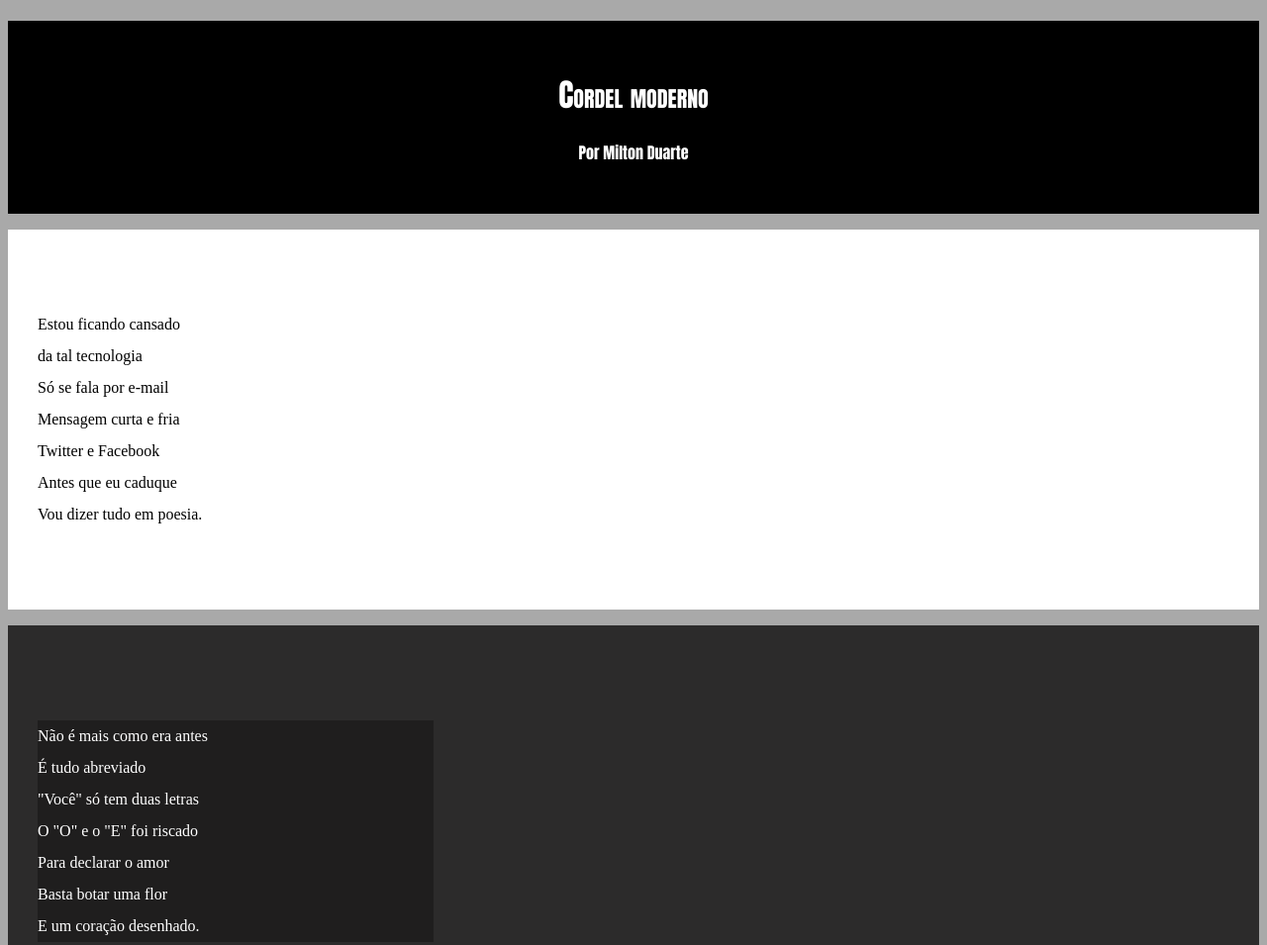
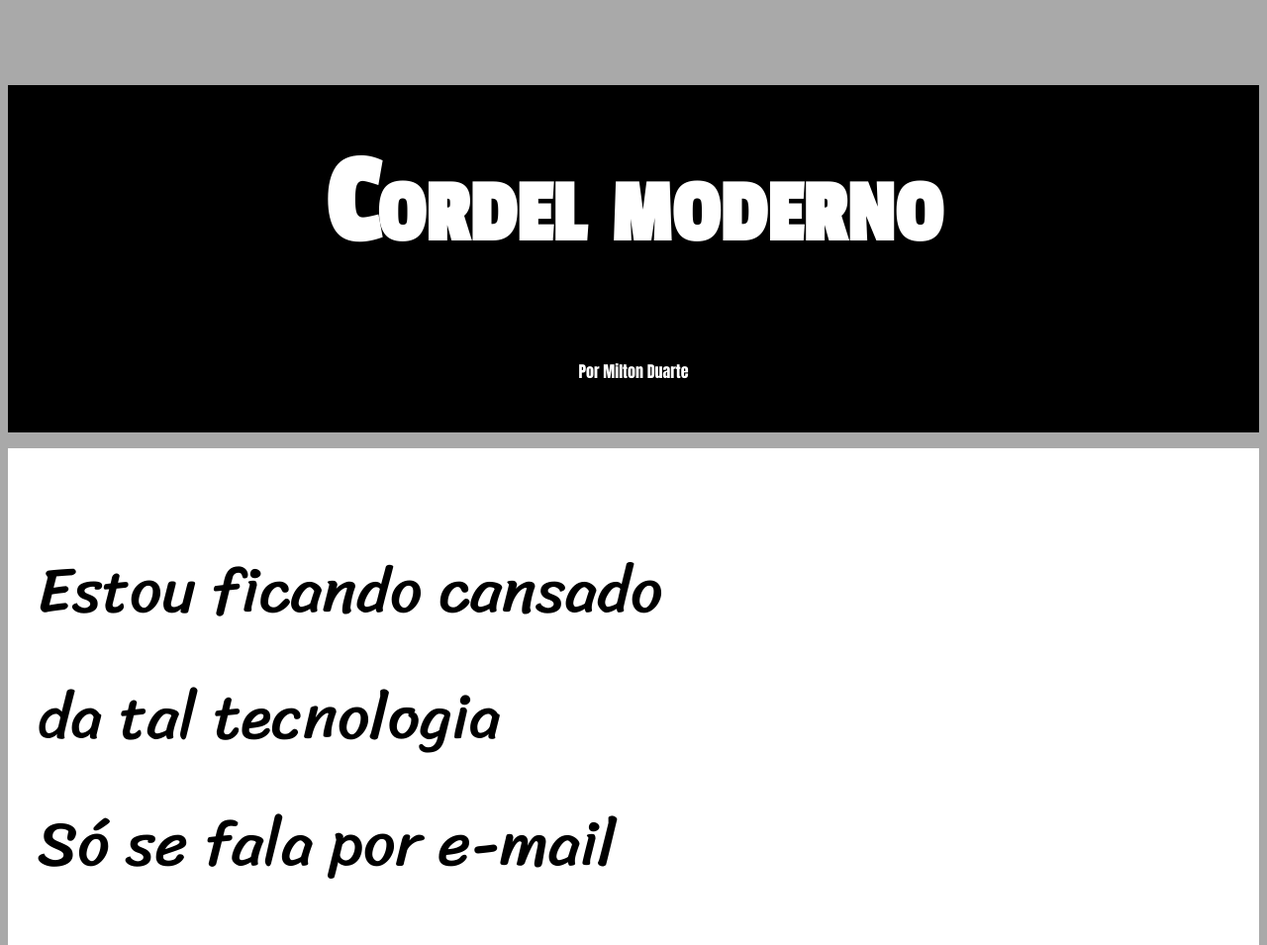
Before and after one commit to GabrielPereira96/html-css2, a plain HTML site: page exercicios/Projeto-cordel/cordel.html in a window 1280 px wide. Shown: the top 955 px of the page at 99% size. Drawn offline with Linux system fonts and the light colour scheme.

Commit message:
atualização de estilos

```diff
--- a/exercicios/Projeto-cordel/style.css
+++ b/exercicios/Projeto-cordel/style.css
@@ -1,5 +1,14 @@
 @charset "UTF-8"
 ;
+@import url('https://fonts.googleapis.com/css2?family=Passion+One&family=Sriracha&display=swap');
+  @import url('https://fonts.googleapis.com/css2?family=Passion+One&display=swap');
+
+:root {
+    --fonte1: Verdana, Geneva, Tahoma, sans-serif;
+    --fonte2: 'Passion One', cursive;
+    --fonte3: 'Sriracha', cursive;
+
+}
 {
     margin: 0px;
     padding: 0px;
@@ -7,6 +16,7 @@
 html, body {
     min-width: 100vh;
     background-color: darkgray;
+    font-family: var(--fonte1);
 }
 header{
     background-color: black;
@@ -29,7 +39,10 @@ footer {
 }
 header h1{
     padding-top: 50px;
-font-variant: small-caps;}
+font-variant: small-caps;
+font-family: var(--fonte2);
+font-size: 10vw;
+}
 header p{
     padding-bottom: 50px;
 
@@ -39,6 +52,8 @@ section {
     padding-bottom: 10vh;
     line-height: 2em;
     padding-left: 30px;
+    font-family: var(--fonte3);4vw;
+    font-size: 5vw;
 }
 section.normal { background-color: white;
     color: black;
@@ -51,4 +66,5 @@ section.imagem{
 section.imagem > p {
     background-color: rgba(0, 0, 0, 0.3);
     width: 400px;
+    display: inline-block;
 }
```
Also changed, not shown: exercicios/Projeto-cordel/cordel.html (+0 -1 lines).
